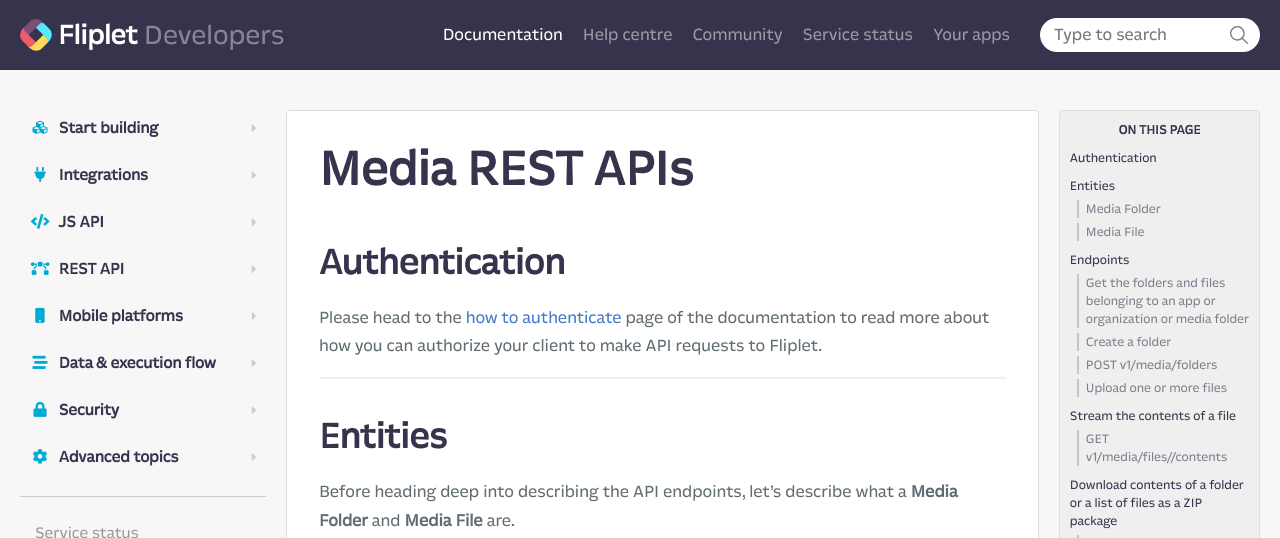
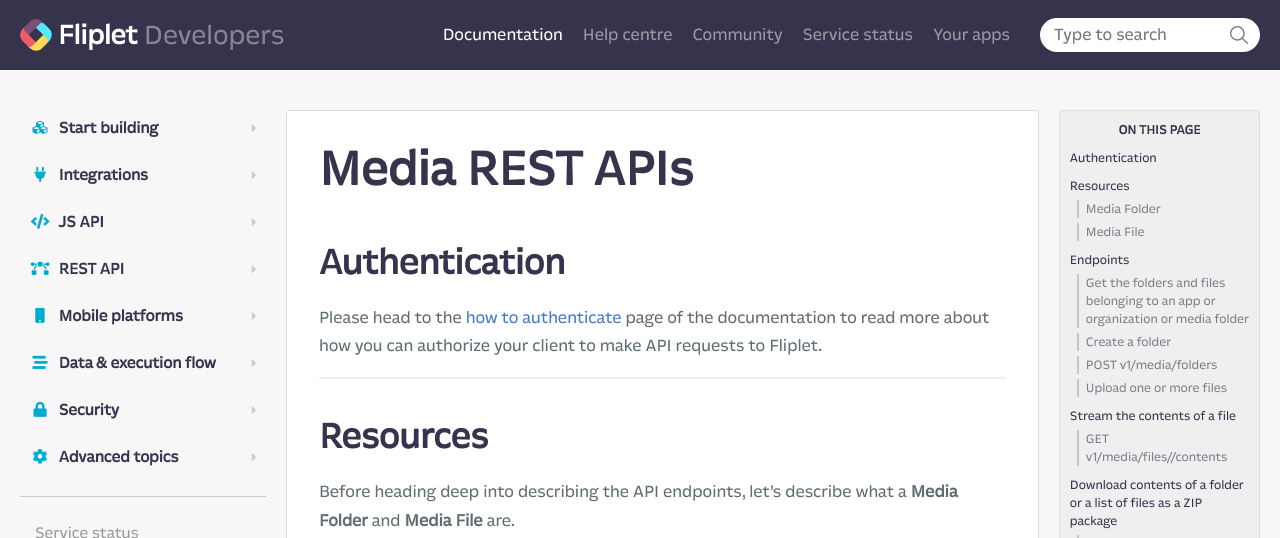
Before and after one commit to Fliplet/fliplet-cli, a Jekyll site: the page built from docs/REST-API/fliplet-media.md, in a window 1280 px wide and 900 px high. Shown: the top 538 px of the window. Built offline with Jekyll 4.4.1, drawn with Linux system fonts in a browser that asks for light colours; nearby versions of some CDN libraries; our own code applies the rules of GitHub Pages for plain Markdown files; library files that are not in the unit come from our copies; comment, search, counter and statistics services are not loaded; a style sheet for code colours, icons or effects is not loaded.

Commit message:
docs update

```diff
--- a/docs/REST-API/fliplet-datasources.md
+++ b/docs/REST-API/fliplet-datasources.md
@@ -13,7 +13,7 @@
   - [Authentication](#authentication)
   - [Authenticating when using security rules](#authenticating-when-using-security-rules)
   - [Access roles](#access-roles)
-  - [Entities](#entities)
+  - [Resources](#resources)
     - [Data Source](#data-source)
     - [Data Source Entry](#data-source-entry)
   - [Endpoints](#endpoints)
@@ -93,7 +93,7 @@
 
 ---
 
-## Entities
+## Resources
 
 Before heading deep into describing the API endpoints, let's describe what a **Data Source** and **Data Source Entry** are.
 
--- a/docs/REST-API/fliplet-media.md
+++ b/docs/REST-API/fliplet-media.md
@@ -6,7 +6,7 @@
 
 ---
 
-## Entities
+## Resources
 
 Before heading deep into describing the API endpoints, let's describe what a **Media Folder** and **Media File** are.
 
```
